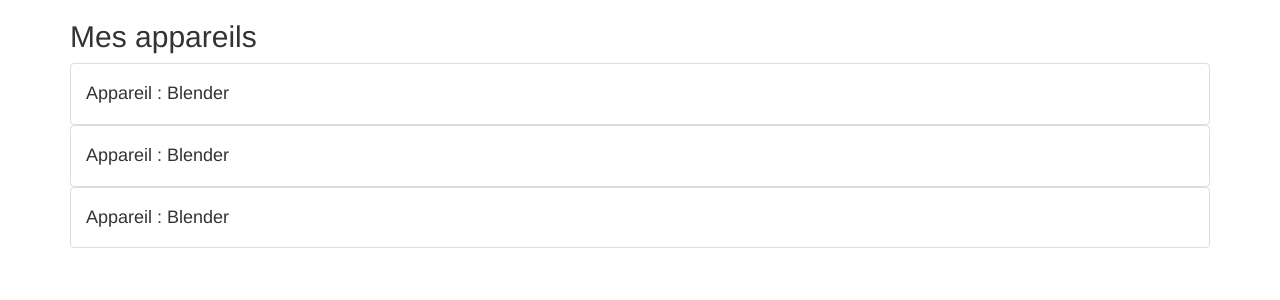
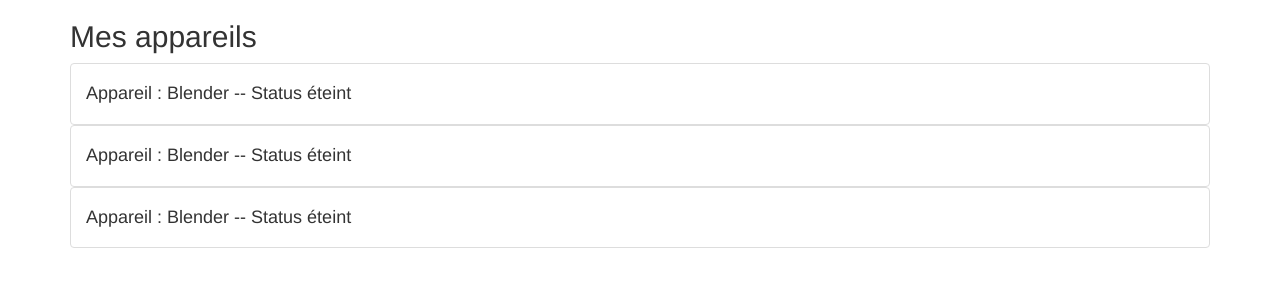
Before and after one commit to ChipsInChief/2021-2022-s1-angular, an Angular app: page / in a window 1280 px wide. Shown: the top 300 px of the page. Built offline with nearby package versions, Linux system fonts and the light colour scheme.

Commit message:
Ajout du statut de l'appareil

```diff
--- a/src/app/appareil/appareil.component.html
+++ b/src/app/appareil/appareil.component.html
@@ -1,3 +1,3 @@
 <li class="list-group-item">
-    <h4>Appareil : {{ appareilName }}</h4>
+    <h4>Appareil : {{ appareilName }} -- Status {{ appareilStatus }}</h4>
 </li>
--- a/src/app/appareil/appareil.component.ts
+++ b/src/app/appareil/appareil.component.ts
@@ -8,6 +8,7 @@ import { Component, OnInit } from '@angular/core';
 export class AppareilComponent implements OnInit {
 
   appareilName: string ='Blender';
+  appareilStatus: string = 'éteint';
 
   constructor() { }
 
```
